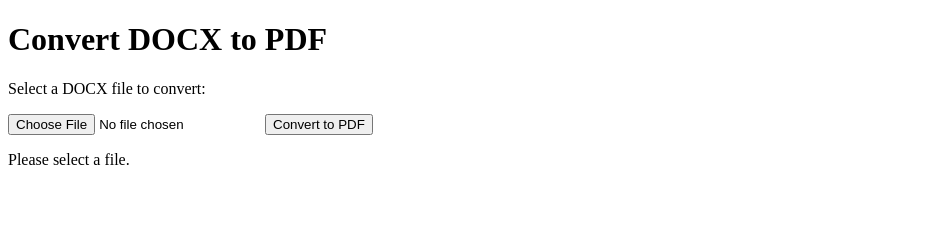
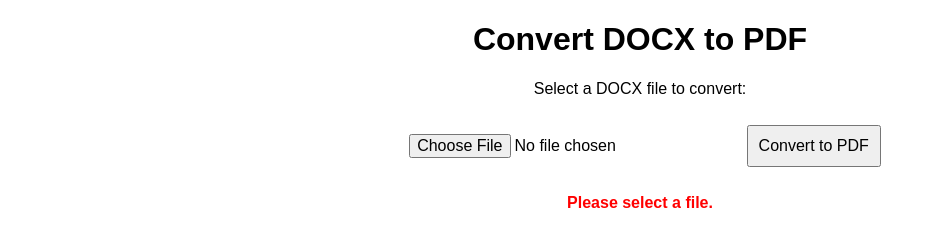
Before and after one commit to diamondalazar/web1, a plain HTML site: page index.html in a window 1280 px wide. Both pictures are taken after a click on the button "Convert to PDF". Shown: the whole page, without its empty margins (0-936 px from the left). Drawn offline with nearby package versions, Linux system fonts and the light colour scheme.

Commit message:
Update index.html

```diff
--- a/index.html
+++ b/index.html
@@ -3,25 +3,48 @@
 <head>
     <meta charset="UTF-8">
     <meta name="viewport" content="width=device-width, initial-scale=1.0">
-    <title>Convert DOCX to PDF</title>
+    <title>DOCX to PDF Converter</title>
     <script src="https://cdnjs.cloudflare.com/ajax/libs/mammoth/1.4.2/mammoth.browser.min.js"></script>
     <script src="https://cdnjs.cloudflare.com/ajax/libs/jsPDF/2.5.1/jspdf.umd.min.js"></script>
+    <style>
+        body {
+            font-family: Arial, sans-serif;
+            margin: 20px;
+            text-align: center;
+        }
+        input, button {
+            margin: 10px;
+            padding: 10px;
+            font-size: 16px;
+        }
+        #downloadButton {
+            display: none;
+        }
+        #status {
+            color: red;
+            font-weight: bold;
+        }
+    </style>
 </head>
 <body>
     <h1>Convert DOCX to PDF</h1>
     <p>Select a DOCX file to convert:</p>
     <input type="file" id="uploadFile" accept=".docx">
     <button id="convertButton">Convert to PDF</button>
-    <button id="downloadButton" style="display: none;">Download PDF</button>
+    <button id="downloadButton">Download PDF</button>
     <p id="status"></p>
 
     <script>
-        let pdfDoc = null; // Variable to store the generated PDF
+        let pdfDoc = null; // Store the generated PDF for download
 
+        // Handle conversion on button click
         document.getElementById('convertButton').addEventListener('click', async () => {
             const fileInput = document.getElementById('uploadFile');
             const status = document.getElementById('status');
             const downloadButton = document.getElementById('downloadButton');
+
+            status.textContent = ""; // Clear any previous status messages
+            downloadButton.style.display = "none"; // Hide download button initially
 
             if (!fileInput.files.length) {
                 status.textContent = "Please select a file.";
@@ -63,6 +86,7 @@
             }
         });
 
+        // Handle PDF download
         document.getElementById('downloadButton').addEventListener('click', () => {
             if (pdfDoc) {
                 pdfDoc.save('converted.pdf'); // Trigger PDF download
```
